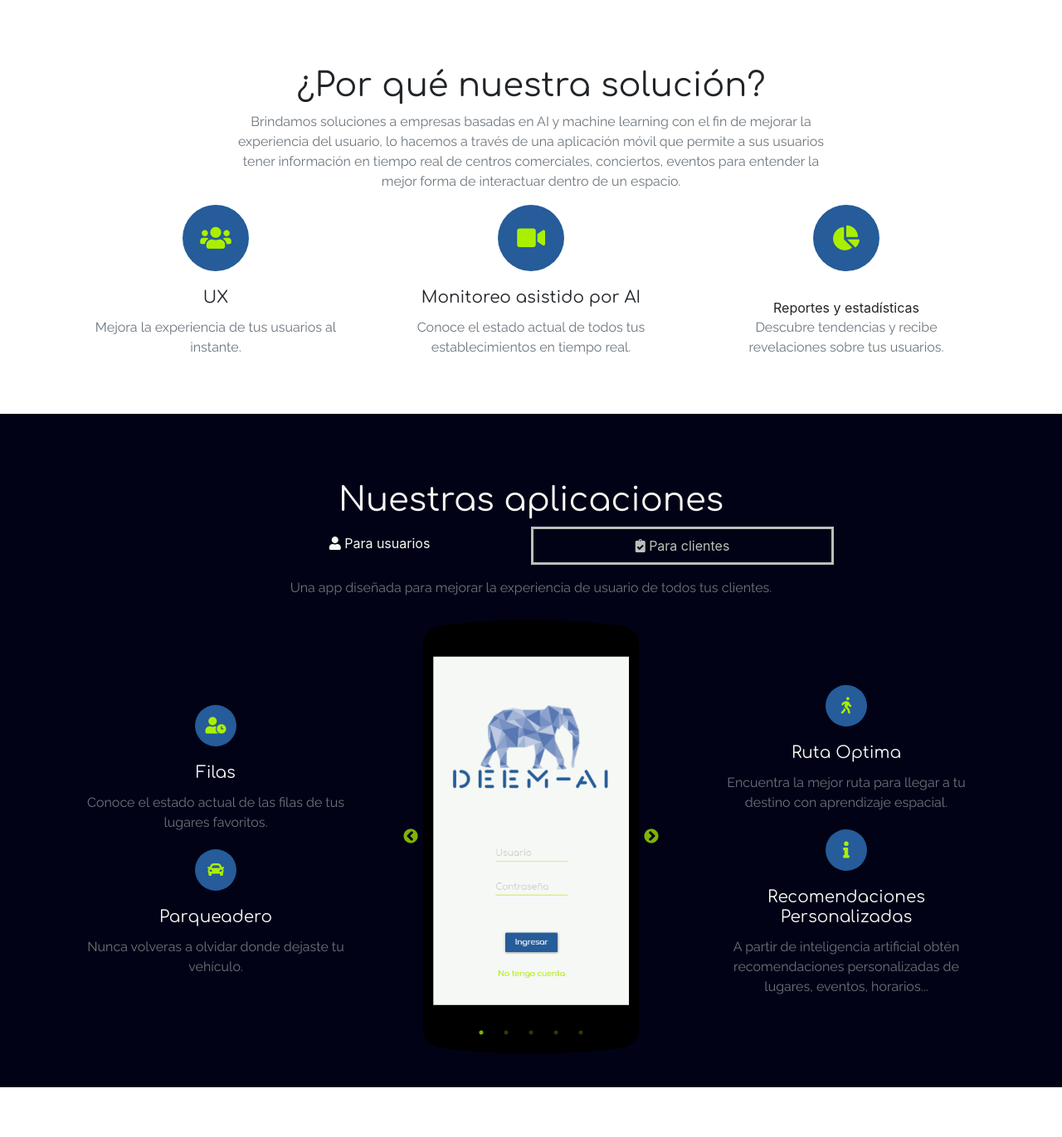
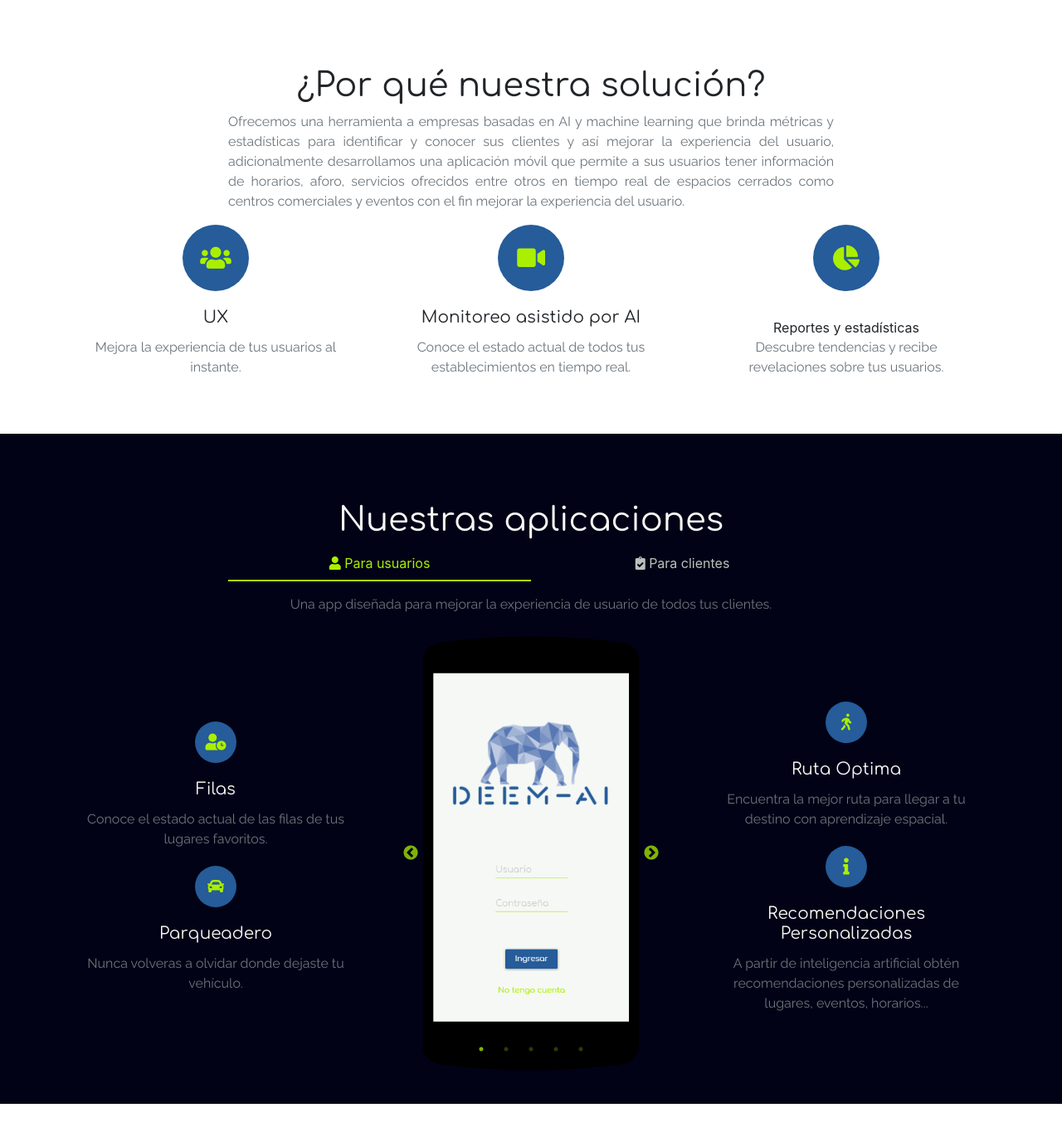
Before and after one commit to Deem-ai/Deem-ai.gihub.io, a Node server app: page / in a window 1280 px wide. Shown: the part 801-2172 px from the top of the page at 83% size. Run offline with Node 20, Linux system fonts and the light colour scheme; some libraries are stand-ins or nearby versions; some web fonts are replaced.

Commit message:
This is the real life

```diff
--- a/public/css/main.scss
+++ b/public/css/main.scss
@@ -215,13 +215,14 @@ main{
     background: transparent;
     color:theme-color("gray");
     border-radius: 0%;
-    border-style:solid;
+    transition: color 2s;
 }
 .nav-pills .nav-item .nav-link.active {
     background-color: transparent;
-    color: theme-color("light");
+    color: theme-color("secondary");
     border-radius: 0%;
-    border-style:solid transparent;
+    border-bottom: 2px solid ;
+    transition: color 2s;
 }
 
 @import "../../node_modules/bootstrap/scss/bootstrap";
--- a/public/index.html
+++ b/public/index.html
@@ -76,10 +76,11 @@
                             <div class="row padding-titles">
                                 <div class="mx-auto col-md-8 text-center">
                                     <h1 class="main-font">¿Por qué nuestra solución?</h1>
-                                    <p class="text-center text-muted scnd-font">
-                                        Brindamos soluciones a empresas basadas en AI y machine learning con el fin de mejorar la experiencia del usuario,
-                                        lo hacemos a través de una aplicación móvil que permite a sus usuarios tener información en tiempo real de centros
-                                        comerciales, conciertos, eventos para entender la mejor forma de interactuar dentro de un espacio.
+                                    <p class="text-justify text-muted scnd-font">
+                                        Ofrecemos una herramienta a empresas basadas en AI y machine learning que brinda métricas y estadísticas
+                                        para identificar y conocer sus clientes y así mejorar la experiencia del usuario, adicionalmente desarrollamos
+                                        una aplicación móvil que permite a sus usuarios tener información de horarios, aforo, servicios ofrecidos entre
+                                        otros en tiempo real de espacios cerrados como centros comerciales y eventos con el fin mejorar la experiencia del usuario.
                                     </p>
                                 </div>
                             </div>
```
Also changed, not shown: public/css/main.css, 1 other file.
